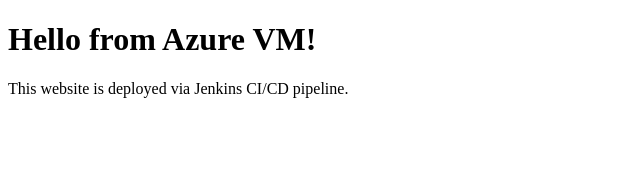
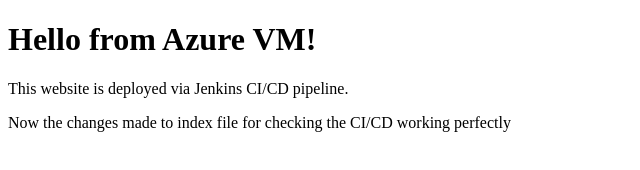
Before and after one commit to UzairHassan409/jenkins_project, a plain HTML site: page index.html in a window 1280 px wide. Shown: the whole page, without its empty margins (0-640 px from the left). Drawn offline with Linux system fonts and the light colour scheme.

Commit message:
changes made

```diff
--- a/index.html
+++ b/index.html
@@ -6,5 +6,6 @@
 <body>
     <h1>Hello from Azure VM!</h1>
     <p>This website is deployed via Jenkins CI/CD pipeline.</p>
+    <p>Now the changes made to index file for checking the CI/CD working perfectly</p>
 </body>
 </html>
```
